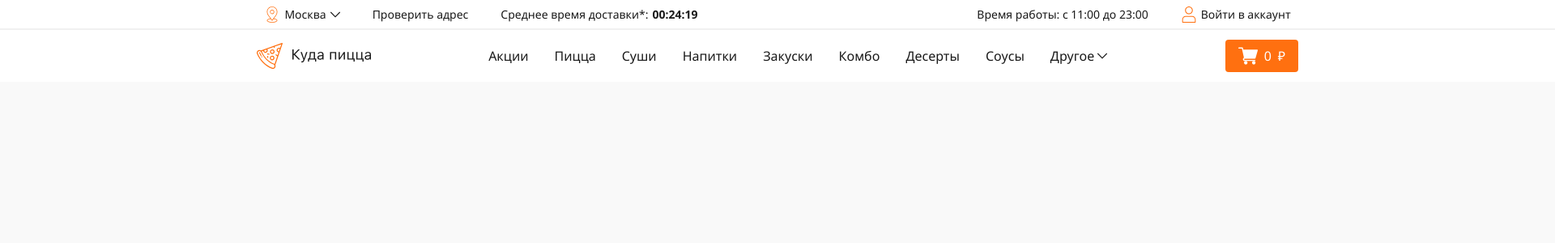
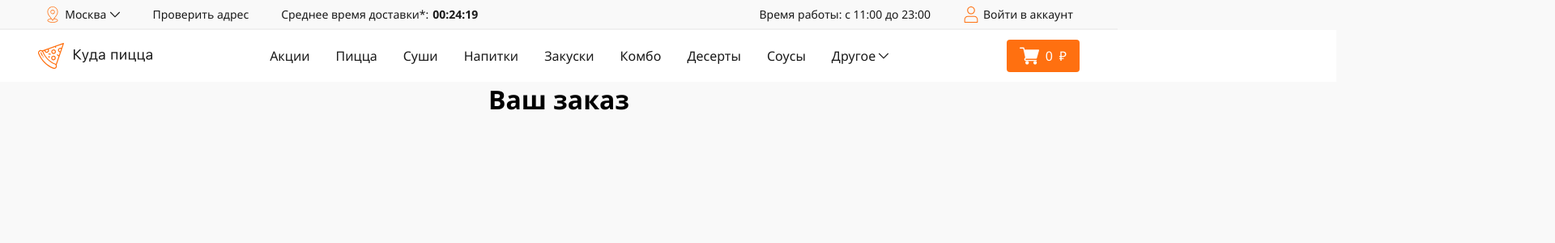
Before and after one commit to alibek-jumaniyazov/restoran_to_react, a React (Create React App) app: page /zakaz in a window 1280 px wide. Shown: the top 300 px of the page at 81% size, 1920 px wide, since content can reach past the window. Built offline with nearby package versions, Linux system fonts and the light colour scheme.

Commit message:
add zakaz

```diff
--- a/src/App.jsx
+++ b/src/App.jsx
@@ -3,17 +3,35 @@ import Home from "./pages/Home";
 import Header from "./components/Header";
 import Pizza from "./pages/Pizza";
 import Zakaz from "./pages/Zakaz";
+import { useState } from "react";
 
 function App() {
+  const [zakaz , setZakaz] = useState(  JSON.parse(localStorage.getItem('zakaz')) || [])
+
+localStorage.setItem('zakaz', JSON.stringify(zakaz))
+
+  function addZakazProduct(id, img, name,info,sm,price,){
+      setZakaz(value => [...value, {
+          id: id,
+          img: img,
+          name: name,
+          info: info,
+          sm: sm,
+          price: price,
+        }])
+  }
+
+  console.log(zakaz);
+
   return (
     <div className="App">
       <Routes>
-        <Route path="/" element={<Home />} />
+        <Route  path="/" element={<Home addZakazProduct={addZakazProduct}/>} />
       </Routes>
       <div className="container">
         <Routes>
-          <Route path="/pizza" element={<Pizza />} />
-          <Route path="/zakaz" element={<Zakaz />} />
+          <Route  path="/pizza" element={<Pizza   addZakazProduct={addZakazProduct}/>} />
+          <Route  path="/zakaz" element={<Zakaz zakaz={zakaz} />} />
         </Routes>
       </div>
 
--- a/src/components/Header.jsx
+++ b/src/components/Header.jsx
@@ -6,7 +6,8 @@ import x from '../images/Union.svg'
 import KarzinkaPizza from './KarzinkaPizza'
 import { useState, memo } from 'react'
 
-export default function Header({ karzinka , son2 }) {
+export default function Header({ karzinka ,}) {
+
 
     const [total , setTotal] = useState( 0)
 //  JSON.parse(localStorage.getItem('total')) ||
@@ -22,7 +23,6 @@ export default function Header({ karzinka , son2 }) {
         setKarzinkADiv('allBox')
     }
 
-console.log(karzinka);
 
     return (
         <div className="HomeHeader">
@@ -59,7 +59,7 @@ console.log(karzinka);
 
                         {
                             karzinka?.map((add) => (
-                               <KarzinkaPizza total={total} setTotal={setTotal} add={add}/>
+                               <KarzinkaPizza  total={total} setTotal={setTotal} add={add}/>
                             ))
                         }
 
--- a/src/components/KarzinkaPizza.jsx
+++ b/src/components/KarzinkaPizza.jsx
@@ -1,12 +1,11 @@
 
 import { useState } from 'react'
 
-export default function KarzinkaPizza({ add ,setTotal , total  ,}) {
+export default function KarzinkaPizza({ add ,setTotal   ,}) {
 
-    const [son , setSon] = useState( 1)
-// JSON.parse(localStorage.getItem('sonn')) ||
-    // localStorage.setItem('sonn', JSON.stringify(son))
+    const [son , setSon] = useState(JSON.parse(localStorage.getItem('sonn')) || 1)
 
+    localStorage.setItem('sonn', JSON.stringify(son))
 
     let totall = 0
 
--- a/src/components/ZakazHeader.jsx
+++ b/src/components/ZakazHeader.jsx
@@ -4,9 +4,14 @@ import user from '../images/Account.svg'
 import down from '../images/Arrow down.svg'
 
 export default function ZakazHeader() {
+
+
+
+
+
     return (
-        <div className="HomeHeader">
-            <nav>
+        <div className="ZakazHeader">
+            <nav className="navZakaz">
                 <div className="place">
                     <div className="locatio">
                         <img src={location} alt="" />
--- /dev/null
+++ b/src/components/ZakazPizza.jsx
@@ -0,0 +1,37 @@
+import { useState } from "react"
+
+export default function ZakazPizza({ add }) {
+    const [son, setSon] = useState(JSON.parse(localStorage.getItem('sonn')) || 1)
+
+    localStorage.setItem('sonn', JSON.stringify(son))
+
+    function Minus() {
+        setSon(son - 1)
+        if (son == 0) {
+            setSon(son + 0)
+          }
+    }
+
+    function Pilus() {
+        setSon(son + 1)
+    }
+
+
+    return (
+        <div className="ZakazPizza">
+            <div className="pizzaImgInfo">
+                <img src={add.img} alt="" />
+                <div className="pizzaInfo">
+                    <p>{add.name}</p>
+                    <span>{add.info}, {add.sm}</span>
+                </div>
+            </div>
+            <div className="pizzaCountPrice">
+                <div className='productCounter'>
+                    <span onClick={() => Minus()}>-</span>  <p>{son}</p> <span onClick={() => Pilus()} >+</span>
+                </div>
+                <span>{`${add.price * son} ₽`}</span>
+            </div>
+        </div>
+    )
+}
--- a/src/index.js
+++ b/src/index.js
@@ -4,6 +4,7 @@ import App from './App';
 import { BrowserRouter } from 'react-router-dom';
 import './styles/app.css'
 import './styles/home.css'
+import './styles/zakaz.css'
 import './styles/pizza.css'
 import './styles/header.css'
 
--- a/src/pages/Home.jsx
+++ b/src/pages/Home.jsx
@@ -16,7 +16,7 @@ import Location from "../components/Location";
 import AllPizza from "../components/AllPizza";
 
 
-export default function Home() {
+export default function Home({addZakazProduct}) {
   const [box, setBox] = useState([
     {
       img: aksiya,
@@ -72,9 +72,9 @@ export default function Home() {
     },
   ])
 
-  const [karzinka, setKarzinka] = useState([])
-// JSON.parse(localStorage.getItem('add')) ||
-  // localStorage.setItem('add', JSON.stringify(karzinka))
+  const [karzinka, setKarzinka] = useState(JSON.parse(localStorage.getItem('add')) || [])
+
+  localStorage.setItem('add', JSON.stringify(karzinka))
 
 
   function addProduct(id, img, name,info,sm,price,xit){
@@ -87,6 +87,7 @@ export default function Home() {
         price: price,
         xit: xit,
       }])
+      addZakazProduct(id, img, name,info,sm,price)
 }
 
 const [son2,setSon2] = useState(0)
--- a/src/pages/Pizza.jsx
+++ b/src/pages/Pizza.jsx
@@ -2,11 +2,11 @@ import { useState } from "react";
 import AllPizza from "../components/AllPizza";
 import Header from "../components/Header";
 
-export default function Pizza(){
+export default function Pizza({addZakazProduct}){
 
-    const [karzinka , setKarzinka] = useState( [])
-// JSON.parse(localStorage.getItem('add')) ||
-    // localStorage.setItem('add', JSON.stringify(karzinka))
+    const [karzinka , setKarzinka] = useState(JSON.parse(localStorage.getItem('add')) || [])
+
+    localStorage.setItem('add', JSON.stringify(karzinka))
 
     function addProduct(id, img, name,info,sm,price,){
         setKarzinka(value => [...value, {
@@ -16,9 +16,34 @@ export default function Pizza(){
             info: info,
             sm: sm,
             price: price,
+          }])
+          addZakazProduct(id, img, name,info,sm,price)
+    }
 
-          }])
-    }
+
+    // const addProd = (karzinka) => {
+    //     setKarzinka(prev => {
+    //         const exist = prev.find(({id}) => id === karzinka.id)
+
+    //         if(exist){
+    //             return prev.map((p) => {
+    //                 if(p.id === karzinka.id){
+    //                     return {
+    //                         ...p,
+    //                         count: p.count + 1
+    //                     }
+    //                 }
+    //             })
+    //         }
+    //         else {
+    //             return [...prev, {
+    //                 ...karzinka,
+    //                 count: 1
+    //             }]
+    //         }
+    //     })
+    // }
+
     const [son2,setSon2] = useState(0)
     // JSON.parse(localStorage.getItem('son')) ||
     // localStorage.setItem('son', JSON.stringify(son2))
@@ -30,3 +55,5 @@ export default function Pizza(){
 
     )
 }
+
+// addProd={addProd}
--- a/src/pages/Zakaz.jsx
+++ b/src/pages/Zakaz.jsx
@@ -1,13 +1,25 @@
-import Header from "../components/Header";
+
+import { useState } from "react";
 import ZakazHeader from "../components/ZakazHeader";
-import user from '../images/Account.svg'
-import down from '../images/Arrow down.svg'
-import location from '../images/Location.svg'
+import ZakazPizza from "../components/ZakazPizza";
 
-export default function Zakaz() {
+export default function Zakaz({zakaz}) {
+
+
+
     return (
         <div className="Zakaz">
             <ZakazHeader/>
+            <div className="zakazContainer">
+                <h1>Ваш заказ</h1>
+                <div className="zakazProduct">
+                    {
+                        zakaz.map((add) => (
+                            <ZakazPizza add={add}/>
+                        ))
+                    }
+                </div>
+            </div>
         </div>
     )
 }
--- a/src/styles/header.css
+++ b/src/styles/header.css
@@ -6,7 +6,6 @@
     /* width: 100%; */
     width: 1920px;
     background-color: #FFFFFF;
-
 }
 
 nav {
--- /dev/null
+++ b/src/styles/zakaz.css
@@ -0,0 +1,24 @@
+.ZakazHeader{
+    display: flex;
+    flex-direction: column;
+    justify-content: center;
+    align-items: center;
+    width: 100%;
+}
+.navZakaz{
+    display: flex;
+    justify-content: space-between;
+    align-items: center;
+    width: 92%;
+    height: 35px;
+
+}
+.zakazContainer{
+    width: 1000px;
+    margin: 0 auto;
+    display: flex;
+    flex-direction: column;
+    justify-content: center;
+    align-items: center;
+    gap: 30px;
+}
```
Also changed, not shown: src/components/AllPizza.jsx (+6 -1 lines).
